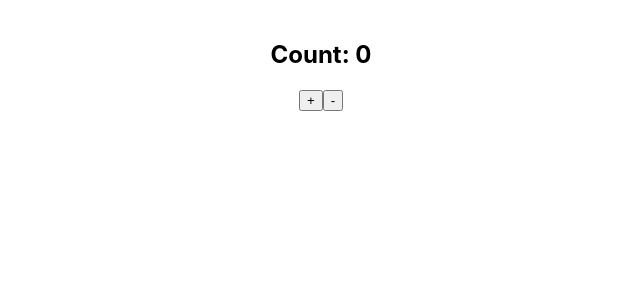
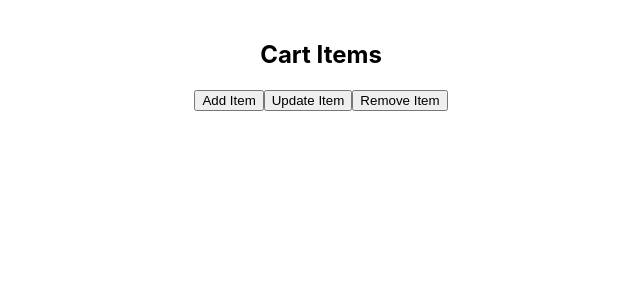
Before and after one commit to vishnuttxminds/react-start-app, a React (Create React App) app: page / in a window 1280 px wide. Shown: the top 300 px of the page, without its empty margins (319-959 px from the left). Built offline with nearby package versions, Linux system fonts and the light colour scheme.

Commit message:
useReducer hook cart array

```diff
--- a/src/App.js
+++ b/src/App.js
@@ -23,6 +23,7 @@ import ProductListWithCallback from "./screens/ECom/ProductListWithCallback";
 import ProductListWithoutCallback from "./screens/ECom/ProductListWithoutCallback";
 import CounterWithMemo from "./screens/useMemo/CounterWithMemo";
 import Counter from "./screens/Reducer/Counter";
+import Cart from "./screens/eCart/Cart";
 
 
 function App() {
@@ -100,7 +101,8 @@ function App() {
         {/* <ProductListWithCallback /> */}
         {/* <ProductListWithoutCallback /> */}
         {/* <CounterWithMemo /> */}
-        <Counter/>
+        {/* <Counter/> */}
+        <Cart />
       </div>
     </div>
   );
--- /dev/null
+++ b/src/screens/eCart/Cart.js
@@ -0,0 +1,78 @@
+import { useReducer } from "react";
+
+function cartReducer(state, action) {
+  switch (action.type) {
+    case "ADD_ITEM":
+      return {
+        ...state,
+        cart: [...state.cart, action.payload],
+      };
+
+    case "UPDATE_ITEM":
+      return {
+        ...state,
+        cart: state.cart.map((item) =>
+          item.id === action.payload.id
+            ? { ...item, quantity: action.payload.quantity }
+            : item
+        ),
+      };
+
+    case "REMOVE_ITEM":
+      return {
+        ...state,
+        cart: state.cart.filter((item) => item.id !== action.payload),
+      };
+
+    default:
+      return state;
+  }
+}
+
+function Cart() {
+  const initialState = {
+    cart: [],
+  };
+  const [state, dispatch] = useReducer(cartReducer, initialState);
+
+  const addItem = () => {
+    dispatch({
+      type: "ADD_ITEM",
+      payload: { id: 1, name: "iPhone", price: 80000, quantity: 1 },
+    });
+  };
+
+  const updateItem = () => {
+    dispatch({
+      type: "UPDATE_ITEM",
+      payload: { id: 1, quantity: 2 },
+    });
+  };
+
+  const removeItem = () => {
+    dispatch({
+      type: "REMOVE_ITEM",
+      payload: 1,
+    });
+  };
+
+  return (
+    <div>
+      <h2>Cart Items</h2>
+
+      <button onClick={addItem}>Add Item</button>
+      <button onClick={updateItem}>Update Item</button>
+      <button onClick={removeItem}>Remove Item</button>
+
+      <ul>
+        {state.cart.map((item) => (
+          <li key={item.id}>
+            {item.name} - ₹{item.price} × {item.quantity}
+          </li>
+        ))}
+      </ul>
+    </div>
+  );
+}
+
+export default Cart;
```
